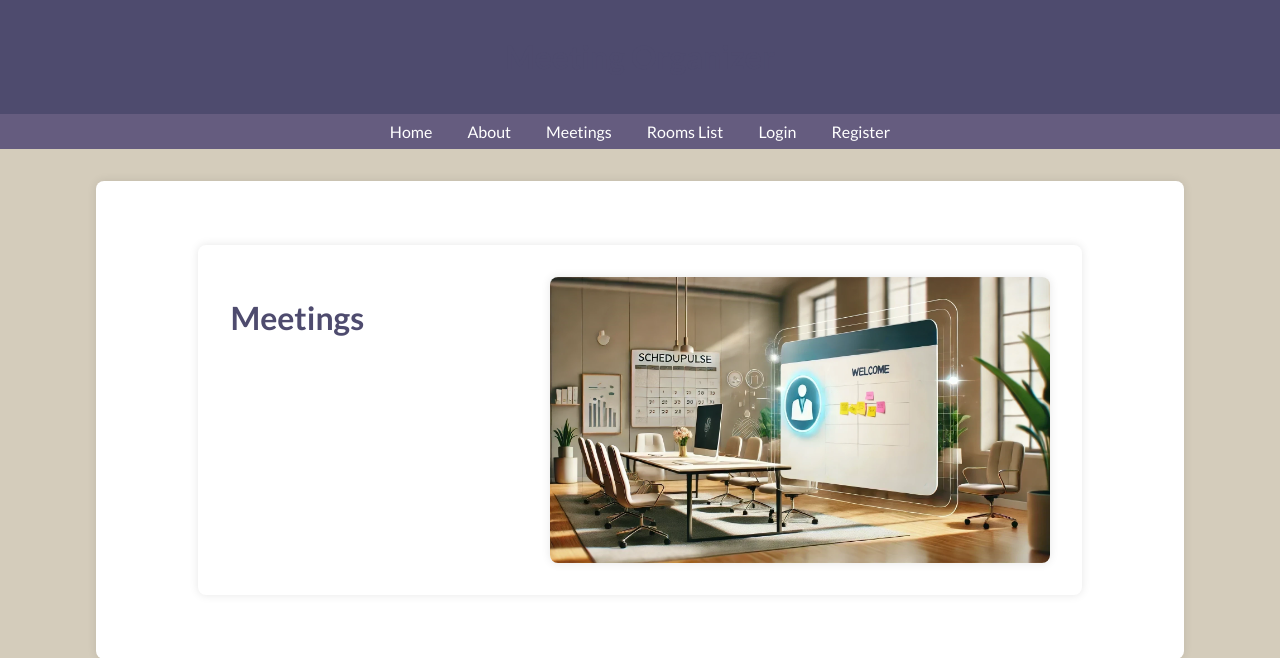
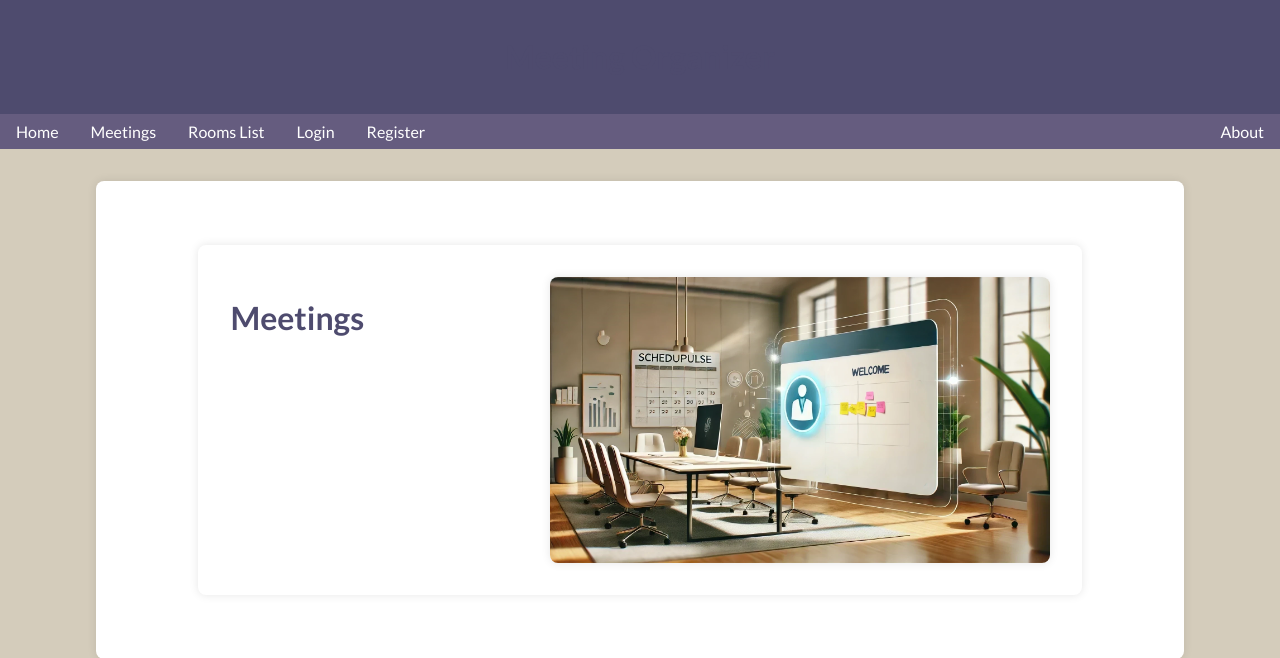
Before and after one commit to Barry1701/ScheduPulse, a Django app: page /meetings/ in a window 1280 px wide. Shown: the top 658 px of the page. Run offline with Django 4.2, Linux system fonts and the light colour scheme; data that the repository does not hold is empty.

Commit message:
Modify Nav bar

```diff
--- a/static/css/style.css
+++ b/static/css/style.css
@@ -33,8 +33,10 @@ header, footer {
 nav {
     margin: 0;
     padding: 0;
-    text-align: center;
+    display: flex;
+    justify-content: flex-start; /* Wyrównanie linków do lewej */
     background-color: var(--secondary-color);
+    align-items: center;
 }
 
 nav a {
@@ -47,6 +49,13 @@ nav a {
 nav a:hover {
     background-color: var(--accent-dark-color);
 }
+
+
+
+.nav-right {
+    margin-left: auto; /* Przesunięcie linku "About" do prawej strony */
+}
+
 
 /* Stylizacja przycisku Logout */
 .logout-button {
--- a/website/templates/base.html
+++ b/website/templates/base.html
@@ -16,7 +16,6 @@
     </header>
     <nav>
         <a href="{% url 'welcome' %}">Home</a>
-        <a href="{% url 'about' %}">About</a>
         <a href="{% url 'meetings_list' %}">Meetings</a>
         <a href="{% url 'rooms' %}">Rooms List</a>
         {% if user.is_authenticated %}
@@ -30,6 +29,7 @@
             <a href="{% url 'login' %}">Login</a>
             <a href="{% url 'register' %}">Register</a>
         {% endif %}
+        <a href="{% url 'about' %}" class="nav-right">About</a>
     </nav>
     <div class="container">
         {% if messages %}
```
Also changed, not shown: 1 other file.
